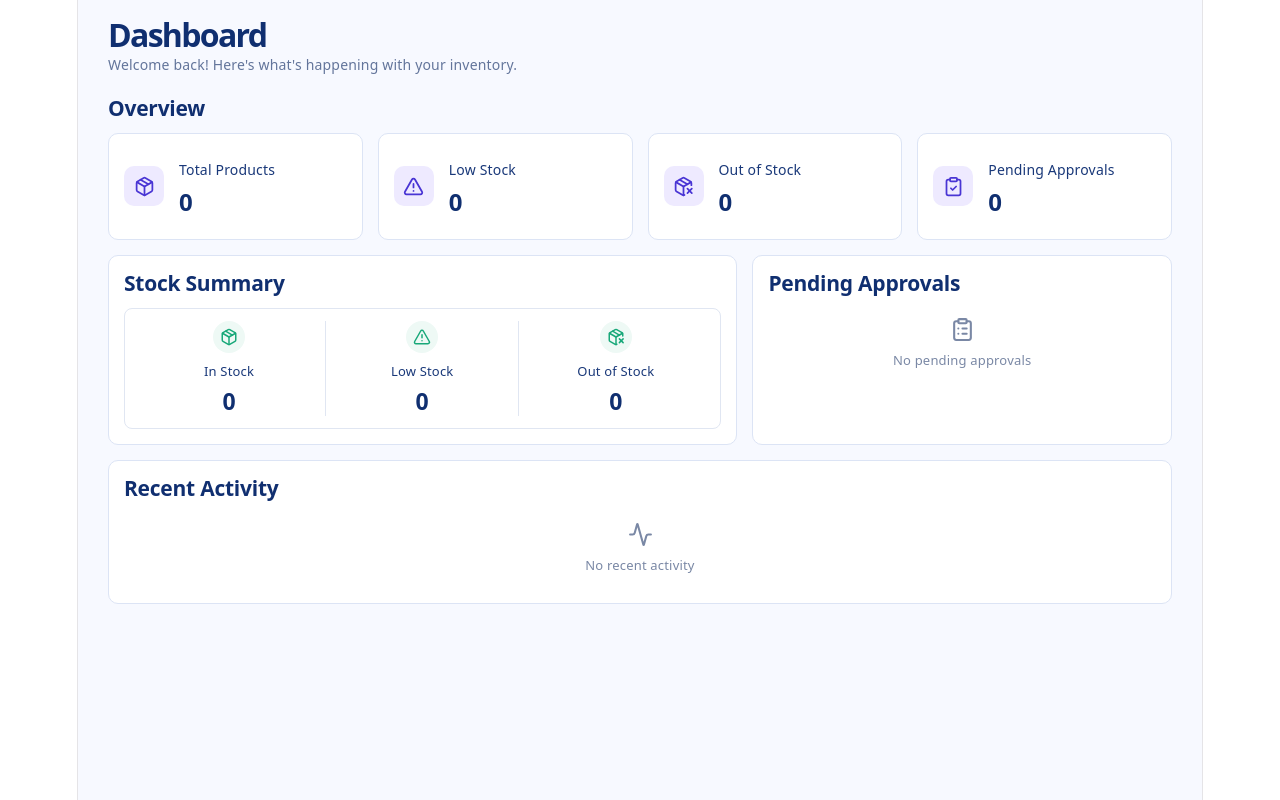
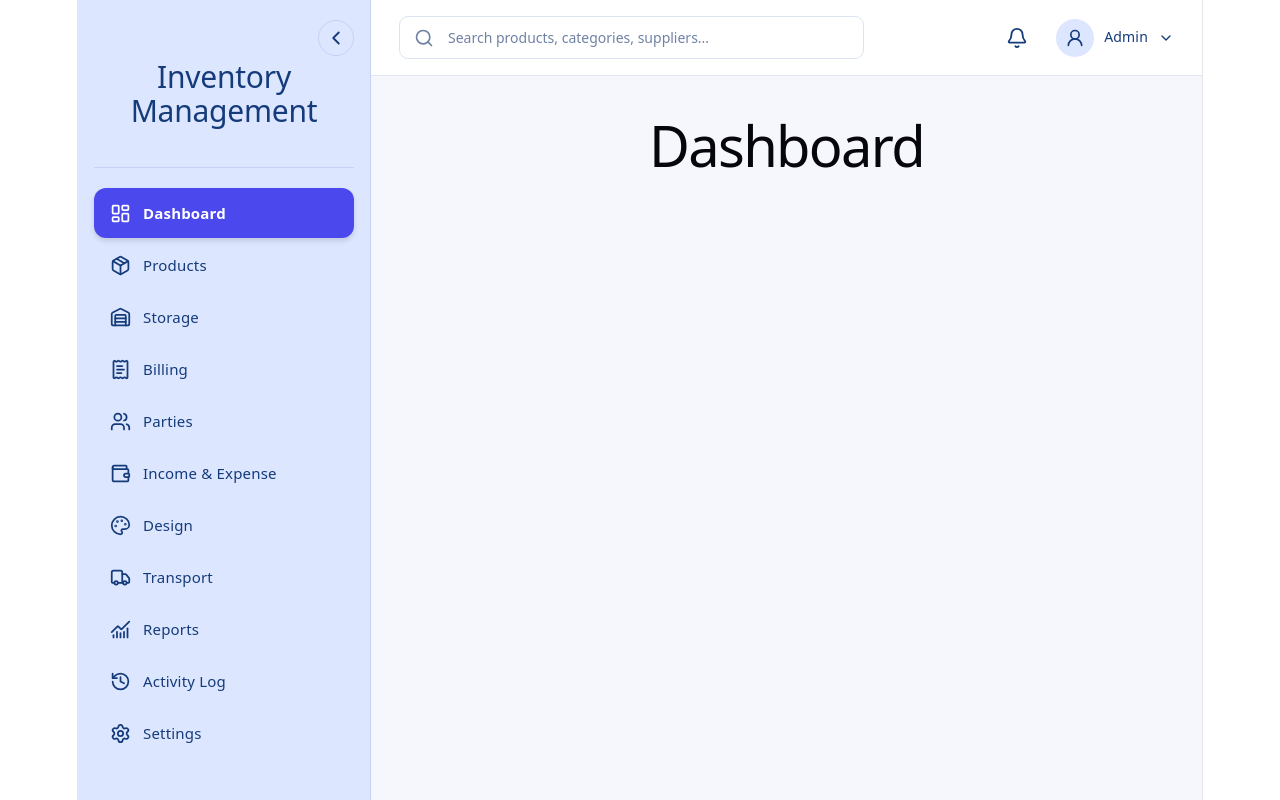
Before and after one commit to sowmiyamurugesank/inventory-management, a React (Vite) app: page / in a window 1280 px wide. Shown: the top 800 px of the page. Built offline with nearby package versions, Linux system fonts and the light colour scheme.

Commit message:
Add sidebar and header layout

```diff
--- a/src/App.jsx
+++ b/src/App.jsx
@@ -1,16 +1,84 @@
+
 import { BrowserRouter, Routes, Route, Navigate } from "react-router-dom";
+
+import MainLayout from "./pages/Mainlayout.jsx";
 import Login from "./pages/Login.jsx";
 import Signup from "./pages/Signup.jsx";
-import Dashboard from "./Dashboard";
+
+function Dashboard() {
+  return <h1>Dashboard</h1>;
+}
+
+function Page({ title }) {
+  return <h1>{title}</h1>;
+}
 
 export default function App() {
   return (
     <BrowserRouter>
-         <Dashboard />
       <Routes>
-        <Route path="/" element={<Login />} />
+        {/* Login page */}
         <Route path="/login" element={<Login />} />
+
+        {/* Signup page */}
         <Route path="/signup" element={<Signup />} />
+
+        {/* Main application with sidebar */}
+        <Route path="/" element={<MainLayout />}>
+          <Route index element={<Dashboard />} />
+
+          <Route
+            path="products"
+            element={<Page title="Products" />}
+          />
+
+          <Route
+            path="storage"
+            element={<Page title="Storage" />}
+          />
+
+          <Route
+            path="billing"
+            element={<Page title="Billing" />}
+          />
+
+          <Route
+            path="parties"
+            element={<Page title="Parties" />}
+          />
+
+          <Route
+            path="income-expense"
+            element={<Page title="Income & Expense" />}
+          />
+
+          <Route
+            path="design"
+            element={<Page title="Design" />}
+          />
+
+          <Route
+            path="transport"
+            element={<Page title="Transport" />}
+          />
+
+          <Route
+            path="reports"
+            element={<Page title="Reports" />}
+          />
+
+          <Route
+            path="activity-log"
+            element={<Page title="Activity Log" />}
+          />
+
+          <Route
+            path="settings"
+            element={<Page title="Settings" />}
+          />
+        </Route>
+
+        {/* Redirect unknown URLs to Login */}
         <Route path="*" element={<Navigate to="/login" replace />} />
       </Routes>
     </BrowserRouter>
--- /dev/null
+++ b/src/pages/Header.jsx
@@ -0,0 +1,46 @@
+
+import {
+  Search,
+  Bell,
+  UserRound,
+  ChevronDown,
+} from "lucide-react";
+
+import "../styles/Header.css";
+
+function Header() {
+  return (
+    <header className="app-header">
+      <div className="header-search">
+        <Search className="search-icon" />
+
+        <input
+          type="text"
+          placeholder="Search products, categories, suppliers..."
+        />
+      </div>
+
+      <div className="header-actions">
+        <button
+          type="button"
+          className="header-icon"
+          aria-label="Notifications"
+        >
+          <Bell />
+        </button>
+
+        <div className="header-profile">
+          <div className="profile-avatar">
+            <UserRound />
+          </div>
+
+          <span>Admin</span>
+
+          <ChevronDown className="profile-chevron" />
+        </div>
+      </div>
+    </header>
+  );
+}
+
+export default Header;
--- /dev/null
+++ b/src/pages/Mainlayout.jsx
@@ -0,0 +1,22 @@
+import Sidebar from "./Sidebar";
+import Header from "./Header";
+import { Outlet } from "react-router-dom";
+import "../styles/MainLayout.css";
+
+function MainLayout() {
+  return (
+    <div className="main-layout">
+      <Sidebar />
+
+      <div className="main-area">
+        <Header />
+
+        <main className="main-content">
+          <Outlet />
+        </main>
+      </div>
+    </div>
+  );
+}
+
+export default MainLayout;
--- /dev/null
+++ b/src/pages/Sidebar.jsx
@@ -0,0 +1,84 @@
+
+import { useState } from "react";
+import { NavLink } from "react-router-dom";
+import {
+  LayoutDashboard,
+  Package,
+  Warehouse,
+  ReceiptText,
+  Users,
+  Wallet,
+  Palette,
+  Truck,
+  ChartNoAxesCombined,
+  History,
+  Settings,
+  ChevronLeft,
+  ChevronRight,
+} from "lucide-react";
+
+import "../styles/Sidebar.css";
+
+function Sidebar() {
+  const [collapsed, setCollapsed] = useState(false);
+
+  const menuItems = [
+    { name: "Dashboard", path: "/", icon: LayoutDashboard, end: true },
+    { name: "Products", path: "/products", icon: Package },
+    { name: "Storage", path: "/storage", icon: Warehouse },
+    { name: "Billing", path: "/billing", icon: ReceiptText },
+    { name: "Parties", path: "/parties", icon: Users },
+    { name: "Income & Expense", path: "/income-expense", icon: Wallet },
+    { name: "Design", path: "/design", icon: Palette },
+    { name: "Transport", path: "/transport", icon: Truck },
+    { name: "Reports", path: "/reports", icon: ChartNoAxesCombined },
+    { name: "Activity Log", path: "/activity-log", icon: History },
+    { name: "Settings", path: "/settings", icon: Settings },
+  ];
+
+  return (
+    <aside className={`sidebar ${collapsed ? "collapsed" : ""}`}>
+      <button
+        type="button"
+        className="sidebar-toggle"
+        onClick={() => setCollapsed(!collapsed)}
+        aria-label={collapsed ? "Expand sidebar" : "Minimize sidebar"}
+        title={collapsed ? "Expand sidebar" : "Minimize sidebar"}
+      >
+        {collapsed ? (
+          <ChevronRight size={22} />
+        ) : (
+          <ChevronLeft size={22} />
+        )}
+      </button>
+
+      {!collapsed && (
+        <>
+          <h2 className="sidebar-title">
+            Inventory
+            <br />
+            Management
+          </h2>
+          <div className="sidebar-divider" />
+        </>
+      )}
+
+      <nav className="sidebar-menu">
+        {menuItems.map(({ name, path, icon: Icon, end }) => (
+          <NavLink
+            key={path}
+            to={path}
+            end={end}
+            title={collapsed ? name : undefined}
+            className="sidebar-link"
+          >
+            <Icon className="sidebar-icon" size={21} />
+            {!collapsed && <span>{name}</span>}
+          </NavLink>
+        ))}
+      </nav>
+    </aside>
+  );
+}
+
+export default Sidebar;
--- /dev/null
+++ b/src/styles/Header.css
@@ -0,0 +1,103 @@
+
+.app-header {
+  display: flex;
+  align-items: center;
+  justify-content: space-between;
+  gap: 20px;
+  min-height: 76px;
+  padding: 12px 28px;
+  background: #fff;
+  border-bottom: 1px solid #e1e7f2;
+  box-sizing: border-box;
+}
+
+.header-search {
+  display: flex;
+  align-items: center;
+  gap: 12px;
+  width: min(540px, 60%);
+  padding: 10px 14px;
+  border: 1px solid #dce4f2;
+  border-radius: 9px;
+  color: #7182a5;
+  box-sizing: border-box;
+}
+
+.search-icon {
+  width: 20px;
+  height: 20px;
+  flex-shrink: 0;
+}
+
+.header-search input {
+  width: 100%;
+  min-width: 0;
+  border: none;
+  outline: none;
+  background: transparent;
+  color: #153b7a;
+  font-size: 14px;
+  font-family: inherit;
+}
+
+.header-search input::placeholder {
+  color: #7182a5;
+}
+
+.header-actions {
+  display: flex;
+  align-items: center;
+  gap: 22px;
+}
+
+.header-icon {
+  display: flex;
+  align-items: center;
+  justify-content: center;
+  padding: 6px;
+  border: none;
+  border-radius: 8px;
+  background: transparent;
+  color: #153b7a;
+  cursor: pointer;
+}
+
+.header-icon svg {
+  width: 22px;
+  height: 22px;
+}
+
+.header-icon:hover {
+  background: #f0f4ff;
+}
+
+.header-profile {
+  display: flex;
+  align-items: center;
+  gap: 10px;
+  color: #153b7a;
+  font-size: 14px;
+  white-space: nowrap;
+}
+
+.profile-avatar {
+  display: flex;
+  align-items: center;
+  justify-content: center;
+  width: 38px;
+  height: 38px;
+  flex-shrink: 0;
+  border-radius: 50%;
+  background: #dce6ff;
+}
+
+.profile-avatar svg {
+  width: 20px;
+  height: 20px;
+}
+
+.profile-chevron {
+  width: 16px;
+  height: 16px;
+  flex-shrink: 0;
+}
--- /dev/null
+++ b/src/styles/Mainlayout.css
@@ -0,0 +1,23 @@
+.main-layout {
+  display: flex;
+  width: 100%;
+  min-height: 100vh;
+  background-color: #f5f7fc;
+}
+
+.main-area {
+  display: flex;
+  flex: 1;
+  flex-direction: column;
+  min-width: 0;
+  min-height: 100vh;
+  background-color: #f5f7fc;
+}
+
+.main-content {
+  flex: 1;
+  min-width: 0;
+  min-height: calc(100vh - 76px);
+  padding: 24px;
+  background-color: #f5f7fc;
+}
--- /dev/null
+++ b/src/styles/Sidebar.css
@@ -0,0 +1,104 @@
+
+.sidebar {
+  position: relative;
+  width: 260px;
+  min-width: 260px;
+  min-height: 100vh;
+  padding: 20px 16px;
+  background-color: #dce6ff;
+  border-right: 1px solid #c5d2f5;
+  transition: width 0.25s ease, min-width 0.25s ease;
+}
+
+.sidebar-toggle {
+  display: flex;
+  align-items: center;
+  justify-content: center;
+  width: 36px;
+  height: 36px;
+  margin: 0 0 4px auto;
+  border: 1px solid #c5d2f5;
+  border-radius: 50%;
+  background: transparent;
+  color: #153b7a;
+  cursor: pointer;
+}
+
+.sidebar-toggle:hover {
+  background-color: #cbd9ff;
+}
+
+.sidebar-title {
+  color: #153b7a;
+  font-size: 30px;
+  line-height: 34px;
+  text-align: center;
+  margin: 0 2px 24px;
+  padding-bottom: 15px;
+}
+
+.sidebar-divider {
+  height: 1px;
+  width: 100%;
+  margin-bottom: 20px;
+  background-color: #c5d2f5;
+}
+
+.sidebar-menu {
+  display: flex;
+  flex-direction: column;
+  gap: 2px;
+}
+
+.sidebar-link {
+  display: flex;
+  align-items: center;
+  gap: 12px;
+  min-height: 46px;
+  padding: 0 14px;
+  color: #153b7a;
+  font-size: 15px;
+  text-decoration: none;
+  border: 2px solid transparent;
+  border-radius: 12px;
+  white-space: nowrap;
+}
+
+.sidebar-icon {
+  width: 21px;
+  height: 21px;
+  flex-shrink: 0;
+}
+
+.sidebar-link:hover {
+  background-color: #cbd9ff;
+}
+
+.sidebar-link.active {
+  background-color: #4b49ed;
+  color: white;
+  font-weight: 600;
+  box-shadow: 0 3px 5px #00000020;
+}
+
+/* Minimized sidebar */
+.sidebar.collapsed {
+  width: 76px;
+  min-width: 76px;
+  padding: 16px 10px;
+}
+
+.sidebar.collapsed .sidebar-toggle {
+  margin: 0 auto 20px;
+}
+
+.sidebar.collapsed .sidebar-link {
+  justify-content: center;
+  padding: 0;
+  gap: 0;
+}
+
+.sidebar.collapsed .sidebar-icon {
+  width: 23px;
+  height: 23px;
+}
```
Also changed, not shown: 1 other file (tests, documents, lock files or other folders).
